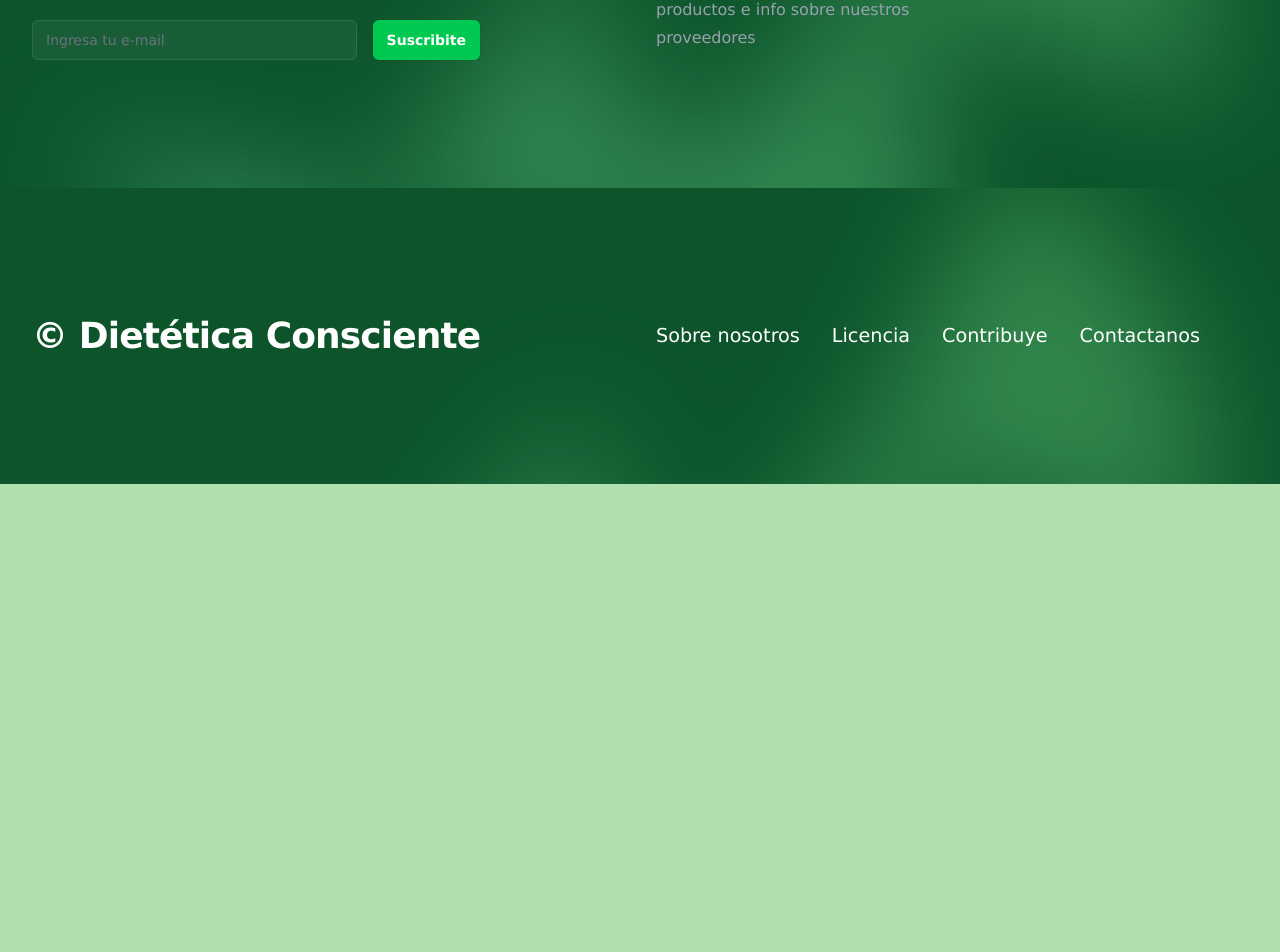
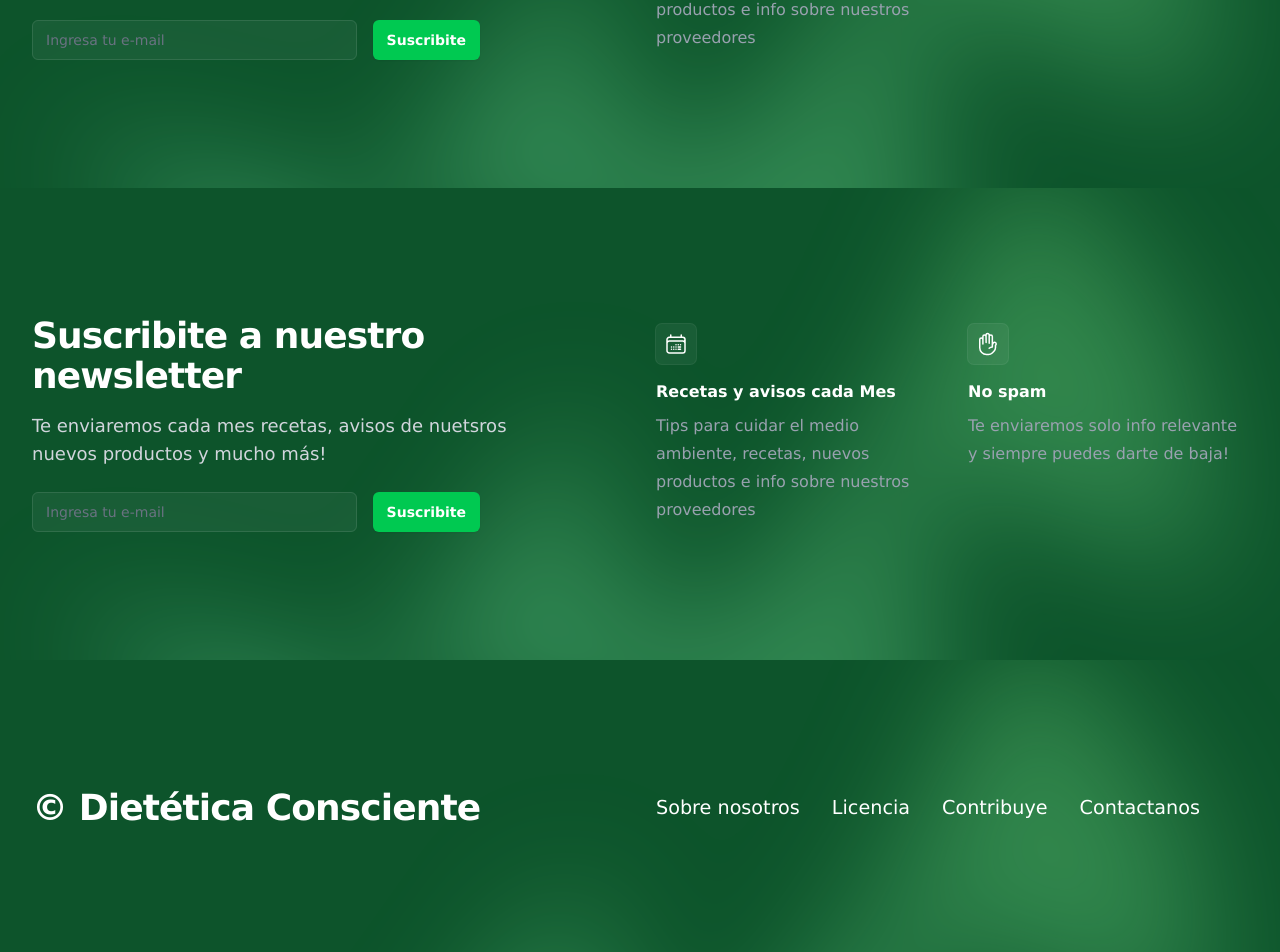
Before and after one commit to dggtn/ejemploFullstackEcommerce, a React (Vite) app in the folder src/frontend/frontendEcommerce/: page / in a window 1280 px wide. Shown: the part 1632-2584 px from the top of the page. Before the commit the page ends 2116 px from the top, so only its background shows below. Built offline with nearby package versions, Linux system fonts and the light colour scheme.

Commit message:
agrego rutas a app.jsx

```diff
--- a/src/frontend/frontendEcommerce/src/App.jsx
+++ b/src/frontend/frontendEcommerce/src/App.jsx
@@ -6,6 +6,9 @@ import Detalleproducto from './component/DetalleProducto'
 import Home from './component/Home'
 import Footer  from './component/Footer'
 import Formulario from './component/Formulario'
+import NewsLetter from './component/NewsLetter'
+import SobreNosotros from './component/SobreNosotros'
+import Licencia from './component/Licencia'
 
 function App() {
   return (
@@ -17,7 +20,10 @@ function App() {
         <Route exact path="/categoria/:id" element={<Catalogo />} />
         <Route exact path="/detalle/:id" element={<Detalleproducto />} />
         <Route exact path="/formulario" element={<Formulario />} />
+        <Route exact path="/sobreNosotros" element={<SobreNosotros />} />
+        <Route exact path="/licencia" element={<Licencia />} />
       </Routes>
+      <NewsLetter />
       <Footer/>
     </BrowserRouter>
 
```
